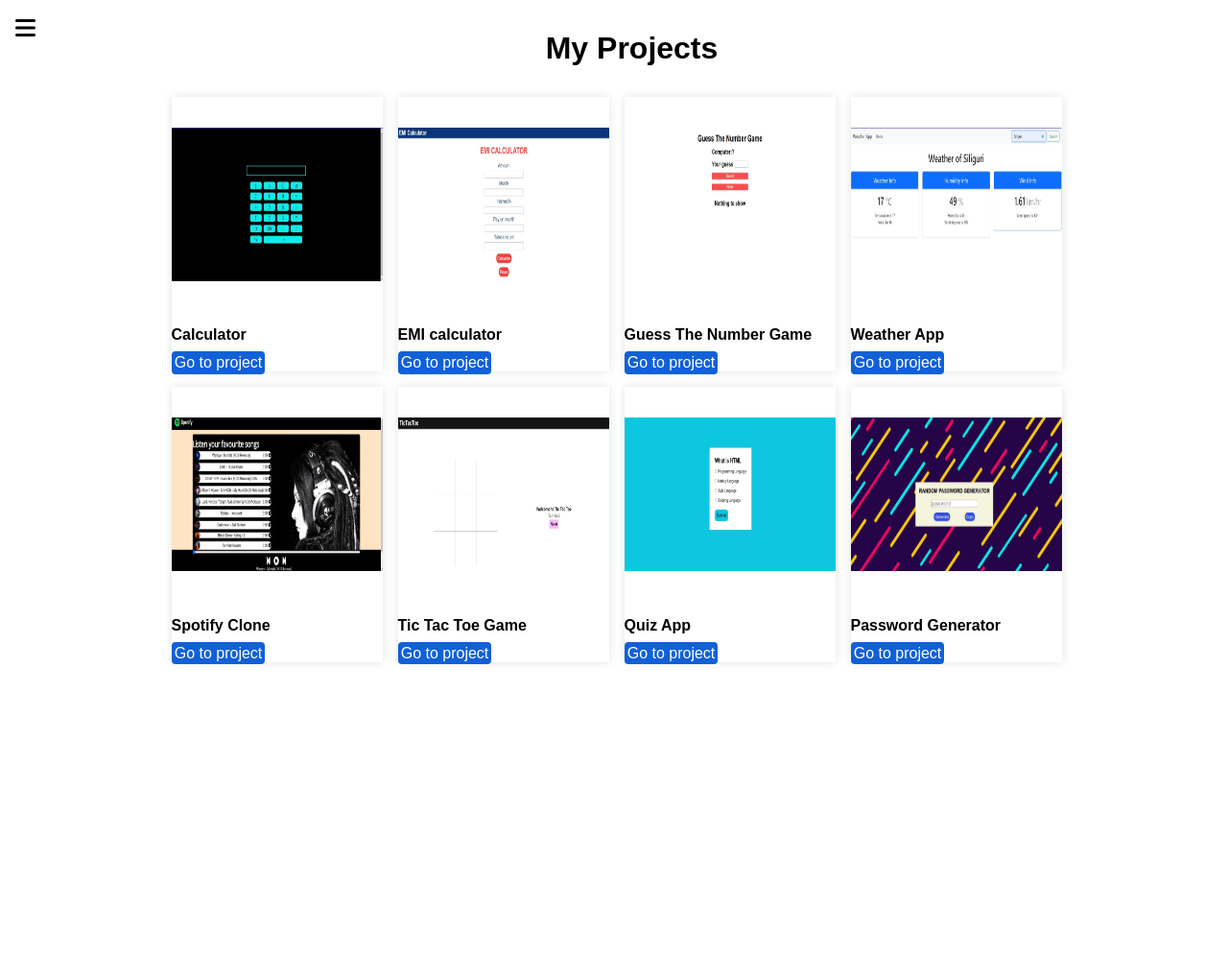
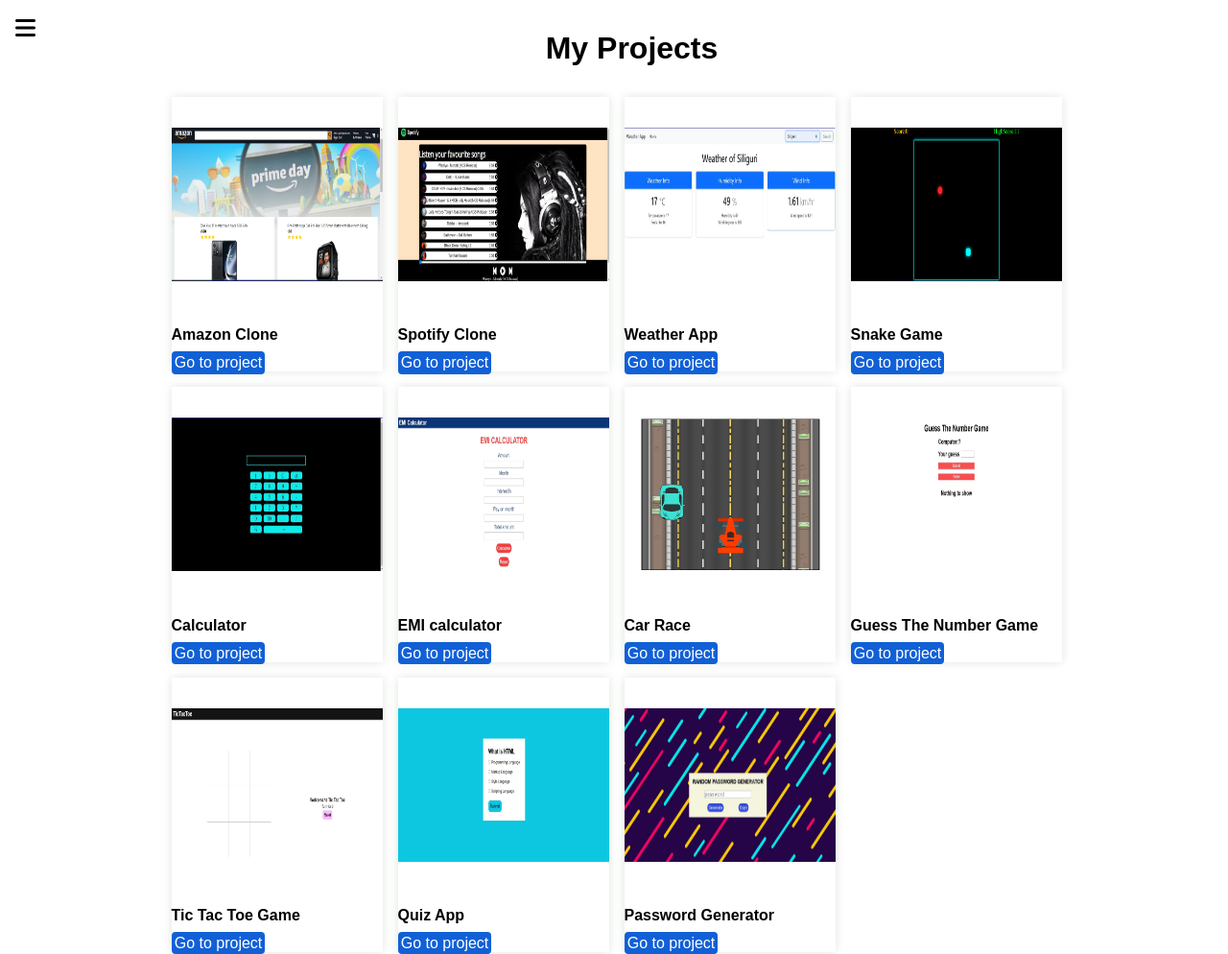
Before and after one commit to SumitSaha10/Practice-Portfolio, a plain HTML site: page projects.html in a window 1280 px wide. Shown: the whole page at 96% size. Before the commit the page ends 800 px from the top, so only its background shows below. Drawn offline with Linux system fonts and the light colour scheme; a web font is replaced by a local one.

Commit message:
More projects added in product page

```diff
--- a/projects.html
+++ b/projects.html
@@ -1,5 +1,6 @@
 <!DOCTYPE html>
 <html lang="en">
+
 <head>
     <meta charset="UTF-8">
     <meta http-equiv="X-UA-Compatible" content="IE=edge">
@@ -12,6 +13,7 @@
     <link rel="stylesheet" href="projects.css">
     <title>Portfolio-Website</title>
 </head>
+
 <body>
     <div class="container">
         <span id="menu"><i class="fa-solid fa-bars"></i></span>
@@ -29,6 +31,26 @@
                 <h1>My Projects</h1>
                 <div class="cards">
                     <div class="card">
+                        <img src="./images/amazon.png" alt="picture of card">
+                        <h4 class="title">Amazon Clone</h4>
+                        <a href="https://clone-cabff.web.app/" target="_blank">Go to project</a>
+                    </div>
+                    <div class="card">
+                        <img src="./images/spotify.jpg" alt="picture of card">
+                        <h4 class="title">Spotify Clone</h4>
+                        <a href="https://sumitsaha10.github.io/Spotify---Clone/" target="_blank">Go to project</a>
+                    </div>
+                    <div class="card">
+                        <img src="./images/weather.jpg" alt="picture of card">
+                        <h4 class="title">Weather App</h4>
+                        <a href="https://sumitsaha10.github.io/Weather-App/" target="_blank">Go to project</a>
+                    </div>
+                    <div class="card">
+                        <img src="./images/snakegame.png" alt="picture of card">
+                        <h4 class="title">Snake Game</h4>
+                        <a href="https://sumitsaha10.github.io/SnakeGame/" target="_blank">Go to project</a>
+                    </div>
+                    <div class="card">
                         <img src="./images/calculator.jpg" alt="picture of card">
                         <h4 class="title">Calculator</h4>
                         <a href="https://sumitsaha10.github.io/Calculator/" target="_blank">Go to project</a>
@@ -39,20 +61,17 @@
                         <a href="https://sumitsaha10.github.io/EMI-Calculator/" target="_blank">Go to project</a>
                     </div>
                     <div class="card">
+                        <img src="./images/carrace.png" alt="picture of card">
+                        <h4 class="title">Car Race</h4>
+                        <a href="https://sumitsaha10.github.io/Racing-Game/" target="_blank">Go to project</a>
+                    </div>
+                    <div class="card">
                         <img src="./images/guessgame.jpg" alt="picture of card">
                         <h4 class="title">Guess The Number Game</h4>
                         <a href="https://sumitsaha10.github.io/Guess-The-Number-Game/" target="_blank">Go to project</a>
                     </div>
-                <div class="card">
-                    <img src="./images/weather.jpg" alt="picture of card">
-                    <h4 class="title">Weather App</h4>
-                    <a href="https://sumitsaha10.github.io/Weather-App/" target="_blank">Go to project</a>
-                </div>
-                <div class="card">
-                    <img src="./images/spotify.jpg" alt="picture of card">
-                    <h4 class="title">Spotify Clone</h4>
-                    <a href="https://sumitsaha10.github.io/Spotify---Clone/" target="_blank">Go to project</a>
-                </div>
+
+
                     <div class="card">
                         <img src="./images/Tic.jpg" alt="picture of card">
                         <h4 class="title">Tic Tac Toe Game</h4>
@@ -68,6 +87,7 @@
                         <h4 class="title">Password Generator</h4>
                         <a href="https://sumitsaha10.github.io/Password-Generator/" target="_blank">Go to project</a>
                     </div>
+
                 </div>
             </div>
 
@@ -76,4 +96,5 @@
         <script src="script.js"></script>
 
 </body>
+
 </html>
```
Also changed, not shown: images/amazon.png (added), images/carrace.png (added), images/snakegame.png (added), p.jpg (added). Lines whose indentation alone changed are shown as unchanged.
